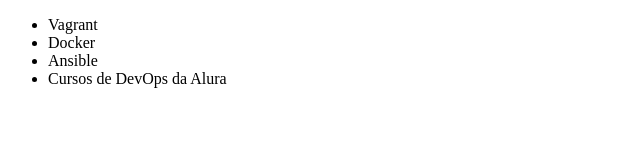
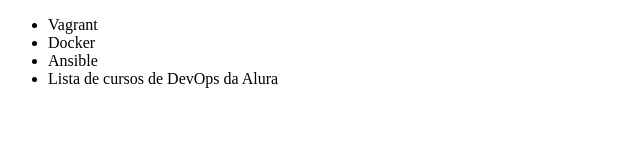
Before and after one commit to ronyeanjos/alura-git, a plain HTML site: page index.html in a window 1280 px wide. Shown: the full height of the page, 0-640 px from the left. Drawn offline with Linux system fonts and the light colour scheme.

```diff
--- a/index.html
+++ b/index.html
@@ -9,7 +9,7 @@
         <li>Vagrant</li>
         <li>Docker</li>
         <li>Ansible</li>
-        <li>Cursos de DevOps da Alura</li>
+        <li>Lista de cursos de DevOps da Alura</li>
     </ul>
 </body>
 </html>
```
